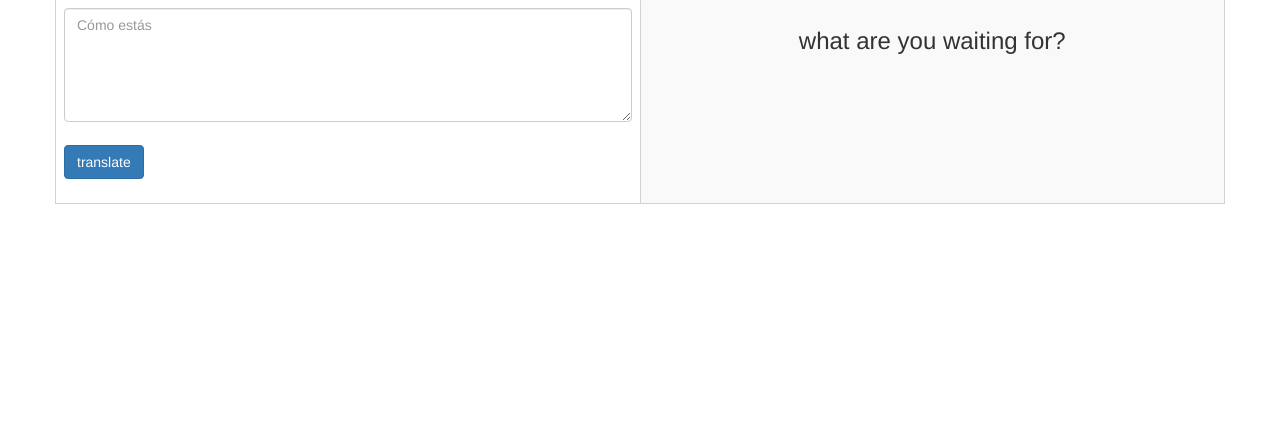
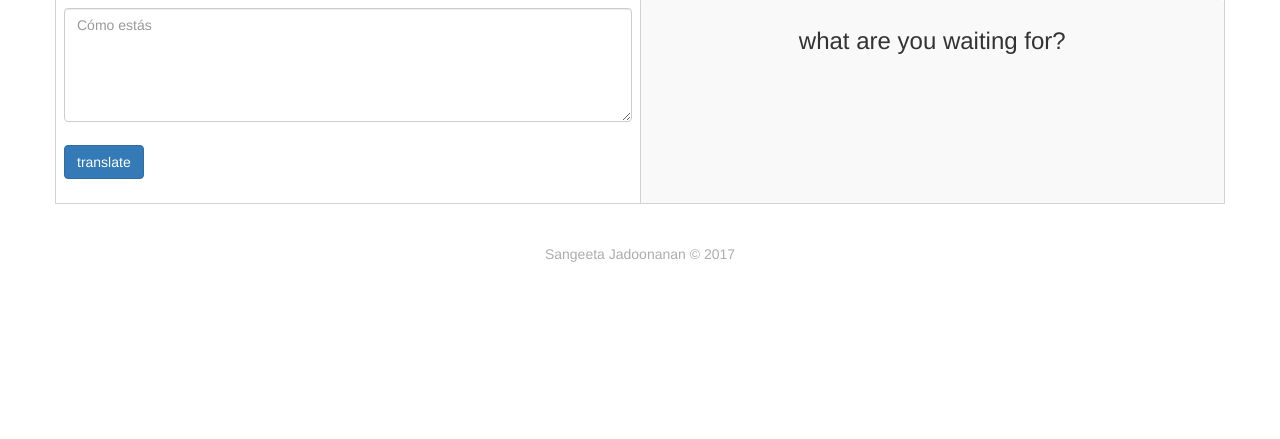
Before and after one commit to sjbitcode/translate, a Django app: page / in a window 1280 px wide. Shown: the part 291-730 px from the top of the page. Run offline with Django 3.2, Linux system fonts and the light colour scheme; some libraries are stand-ins or nearby versions.

Commit message:
Add footer fo index page.

```diff
--- a/translate/translation/templates/translation/index.html
+++ b/translate/translation/templates/translation/index.html
@@ -45,7 +45,11 @@
                     </table>
                 </div>
             {% endverbatim %}
-
+            <div class="row">
+                <div class="col-md-12 text-center text-grey">
+                    <p style="color: #adadad; margin-top: 2rem;">Sangeeta Jadoonanan &copy; 2017</p style="color: #adadad;">
+                </div>
+            </div>
         </div>
     </body>
 </html>
```
